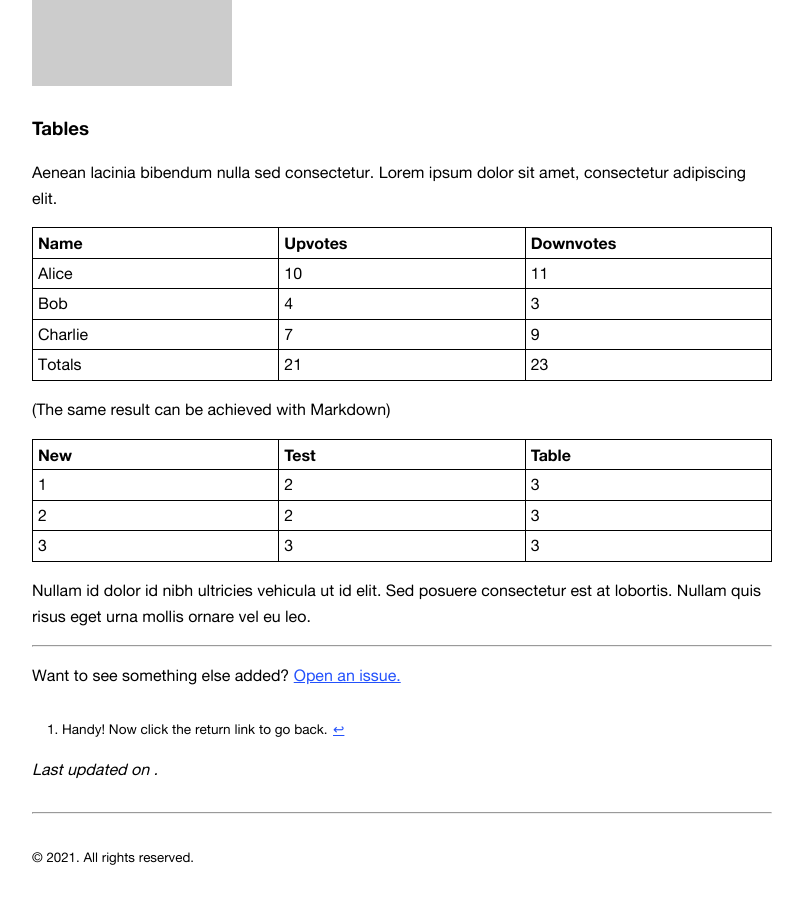
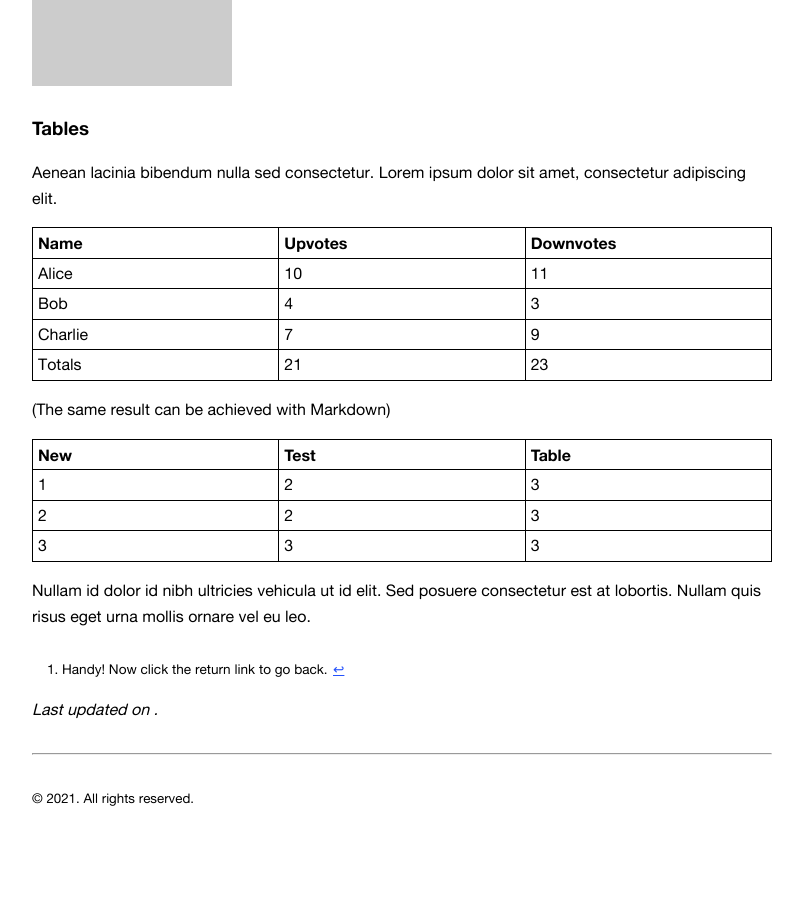
Before and after one commit to Gadiguibou/gadiguibou.github.io, a Jekyll site: the page built from _notes/example-content.md, in a window 1280 px wide and 900 px high, scrolled down 4370 px. Shown: the whole window, without its empty margins (238-1041 px from the left). Built offline with Jekyll 4.4.1, drawn with Linux system fonts in a browser that asks for light colours; after the commit the page ends 5210 px from its top, so only the background shows below that.

Commit message:
Update example-content note

```diff
--- a/_notes/example-content.md
+++ b/_notes/example-content.md
@@ -176,8 +176,4 @@ Aenean lacinia bibendum nulla sed consectetur. Lorem ipsum dolor sit amet, conse
 
 Nullam id dolor id nibh ultricies vehicula ut id elit. Sed posuere consectetur est at lobortis. Nullam quis risus eget urna mollis ornare vel eu leo.
 
------
-
-Want to see something else added? <a href="https://github.com/poole/poole/issues/new">Open an issue.</a>
-
 [^fn-sample_footnote]: Handy! Now click the return link to go back.
```
